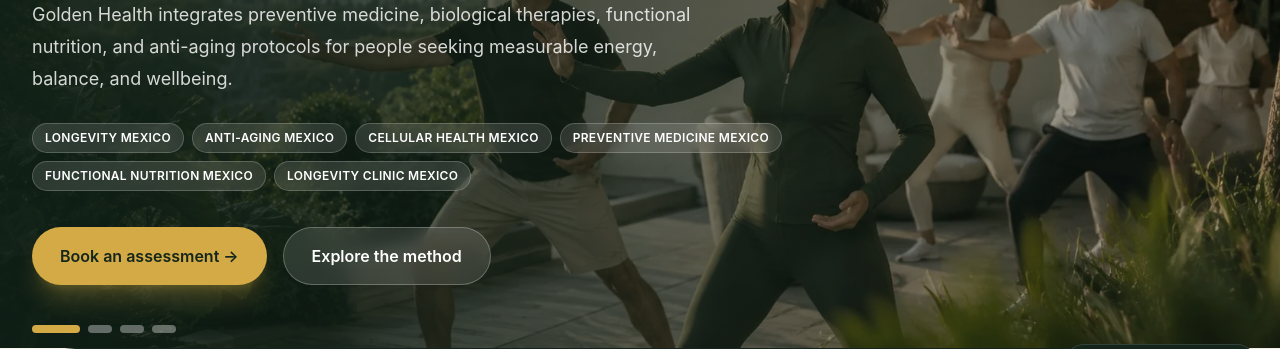
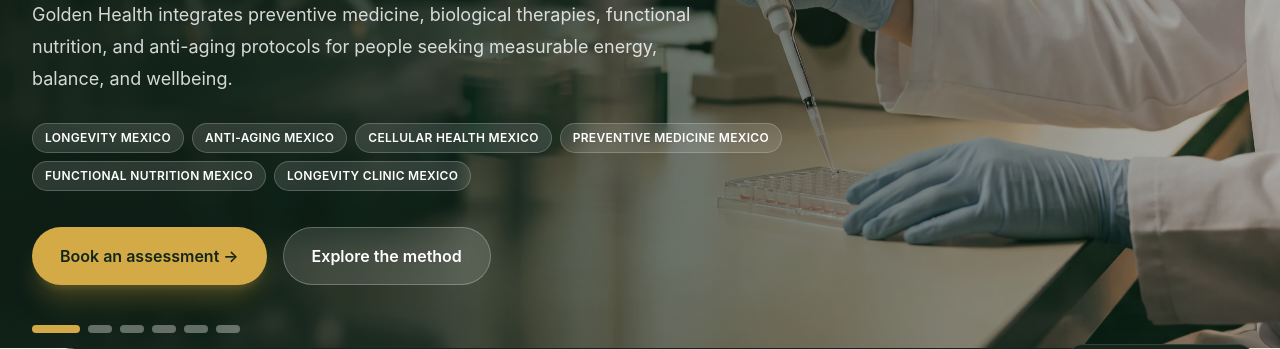
Before and after one commit to o7digital/goldenhealth, an Astro site: page /en in a window 1280 px wide. Shown: the part 372-721 px from the top of the page. Built offline with nearby package versions, Linux system fonts and the light colour scheme; Astro itself is replaced by a stand-in of ours.

Commit message:
Replace homepage slider with six new photos

```diff
--- a/src/App.jsx
+++ b/src/App.jsx
@@ -345,10 +345,12 @@ const withLocale = (item, translations, language) => {
 };
 
 const sliderImages = [
-  { src: "/images/golden-health/consulta-medica.webp", alt: { es: "Consulta médica Golden Health", en: "Golden Health medical consultation" } },
-  { src: "/images/golden-health/terapia-iv.webp", alt: { es: "Terapia intravenosa Golden Health", en: "Golden Health IV therapy" } },
-  { src: "/images/golden-health/nutricion.webp", alt: { es: "Nutrición funcional Golden Health", en: "Golden Health functional nutrition" } },
-  { src: "/images/golden-health/comunidad.webp", alt: { es: "Comunidad Golden Health", en: "Golden Health community" } },
+  { src: "/images/golden-health/golden-health-salud-celular-web.webp", alt: { es: "Trabajo de biología celular con microscopio y cultivos en laboratorio", en: "Cell biology work with a microscope and laboratory cultures" } },
+  { src: "/images/golden-health/golden-health-nutricion-funcional-web.webp", alt: { es: "Preparación de una comida variada con vegetales y alimentos integrales", en: "Preparing a varied meal with vegetables and whole foods" } },
+  { src: "/images/golden-health/golden-health-longevidad-vitalidad-web.webp", alt: { es: "Pareja madura caminando al aire libre", en: "Mature couple walking outdoors" } },
+  { src: "/images/golden-health/golden-health-medicina-preventiva-web.webp", alt: { es: "Medición de la presión arterial durante una valoración preventiva", en: "Blood pressure measurement during a preventive assessment" } },
+  { src: "/images/golden-health/golden-health-preparacion-clinica-web.webp", alt: { es: "Preparación cuidadosa de frascos en un entorno clínico", en: "Careful preparation of vials in a clinical setting" } },
+  { src: "/images/golden-health/golden-health-movilidad-energia-web.webp", alt: { es: "Mujer madura realizando estiramientos al aire libre", en: "Mature woman stretching outdoors" } },
 ];
 
 
@@ -1061,7 +1063,12 @@ export default function GoldenHealthMockup({ initialPath = "/", children }) {
                 data-gh-slide={index}
                 src={slide.src}
                 alt={slide.alt[language]}
-                className={`absolute inset-0 h-full w-full object-cover transition-opacity duration-700 ${
+                width={2560}
+                height={1429}
+                loading={index === 0 ? "eager" : "lazy"}
+                fetchPriority={index === 0 ? "high" : "low"}
+                decoding="async"
+                className={`absolute inset-0 h-full w-full object-cover object-[80%_center] transition-opacity duration-700 lg:object-center ${
                   activeSlide === index ? "opacity-100" : "opacity-0"
                 }`}
               />
--- a/src/pages/[...slug].astro
+++ b/src/pages/[...slug].astro
@@ -549,6 +549,7 @@ const jsonLd = [websiteJsonLd, organizationJsonLd, webPageJsonLd, breadcrumbJson
     <meta charset="UTF-8" />
     <link rel="icon" type="image/svg+xml" href="/favicon.svg" />
     <meta name="viewport" content="width=device-width, initial-scale=1.0" />
+    {routePath === "/" && <link rel="preload" as="image" href="/images/golden-health/golden-health-salud-celular-web.webp" fetchpriority="high" />}
     <title>{title}</title>
     <meta name="description" content={description} />
     <meta name="author" content="Golden Health MX" />
```
Also changed, not shown: public/images/golden-health/golden-health-longevidad-vitalidad-web.webp (added), public/images/golden-health/golden-health-medicina-preventiva-web.webp (added), public/images/golden-health/golden-health-movilidad-energia-web.webp (added), public/images/golden-health/golden-health-nutricion-funcional-web.webp (added), public/images/golden-health/golden-health-preparacion-clinica-web.webp (added), public/images/golden-health/golden-health-salud-celular-web.webp (added).
